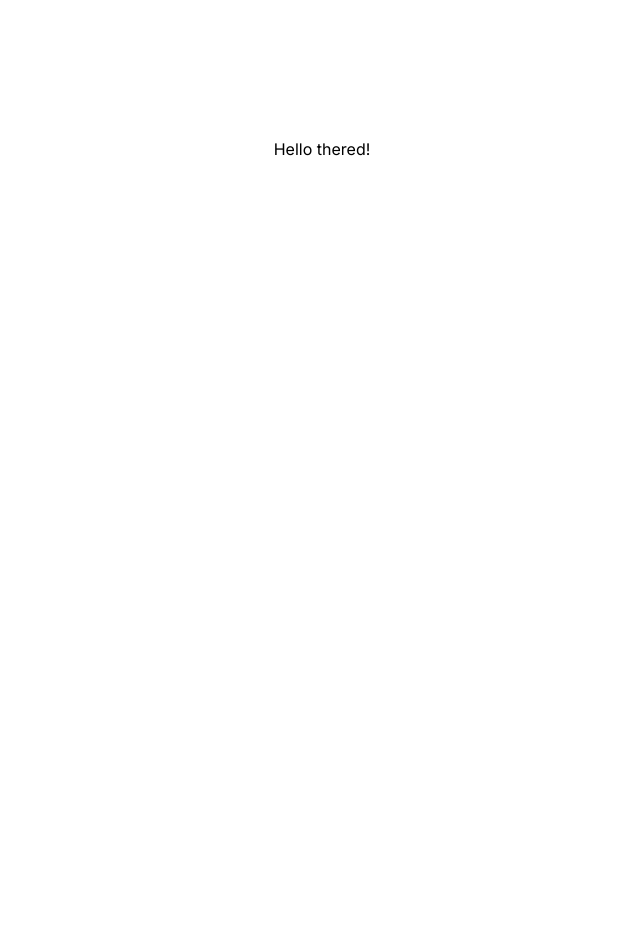
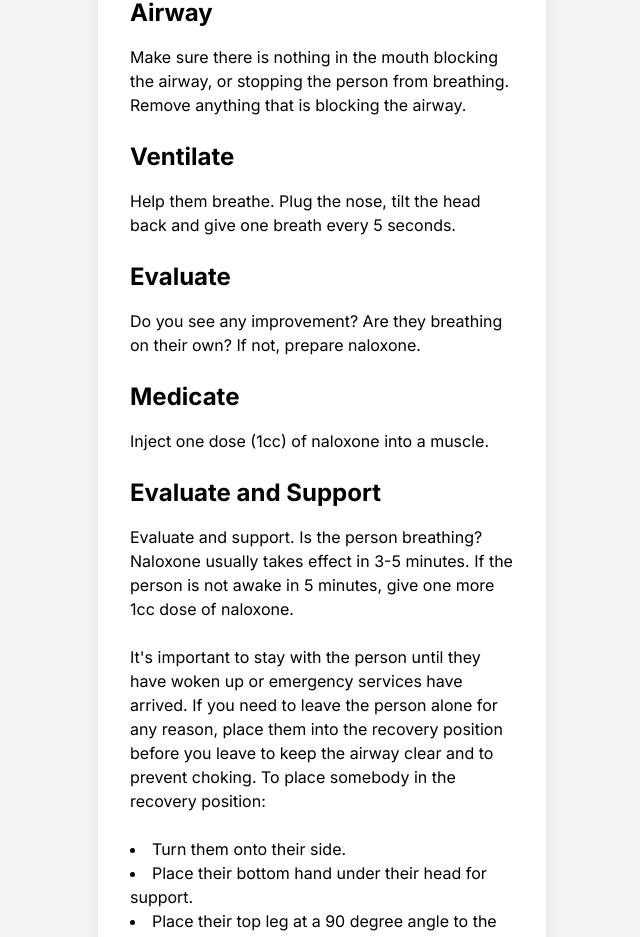
Before and after one commit to ewanbrinkman/stormhacks-2024, a Next.js app: page /resource in a window 1280 px wide. Shown: the part 251-1188 px from the top of the page, without its empty margins (318-958 px from the left). Before the commit the page ends 800 px from the top, so only its background shows below. Built offline with nearby package versions, Linux system fonts and the light colour scheme.

Commit message:
Added Resources

```diff
--- a/src/app/page.tsx
+++ b/src/app/page.tsx
@@ -153,6 +153,7 @@ export default function Home() {
               </Button>
             </div>
           )}
+          <Button href="/resource" className="mt-4">Resources</Button>
         </div>
       </div>
     </main>
--- a/src/app/resource/page.tsx
+++ b/src/app/resource/page.tsx
@@ -1,9 +1,39 @@
+"use client";
+
 export default function Resource() {
-    return (
-      <main className="flex min-h-screen flex-col items-center justify-between p-24">
-        <div className="flex flex-grow relative justify-center items-center">
-          <h1>Hello thered!</h1>
+  return (
+    <main className="flex min-h-screen flex-col items-center justify-between p-24 bg-gray-100">
+      <div className="flex flex-grow relative justify-center items-center">
+        <div className="bg-white p-8 rounded-lg shadow-lg max-w-md mx-auto">
+          <h1 className="text-2xl font-bold mb-4">Stimulate</h1>
+          <p className="mb-6">Check if the person is responsive, can you wake them up?</p>
+
+          <h1 className="text-2xl font-bold mb-4">Airway</h1>
+          <p className="mb-6">Make sure there is nothing in the mouth blocking the airway, or stopping the person from breathing. Remove anything that is blocking the airway.</p>
+
+          <h1 className="text-2xl font-bold mb-4">Ventilate</h1>
+          <p className="mb-6">Help them breathe. Plug the nose, tilt the head back and give one breath every 5 seconds.</p>
+
+          <h1 className="text-2xl font-bold mb-4">Evaluate</h1>
+          <p className="mb-6">Do you see any improvement? Are they breathing on their own? If not, prepare naloxone.</p>
+
+          <h1 className="text-2xl font-bold mb-4">Medicate</h1>
+          <p className="mb-6">Inject one dose (1cc) of naloxone into a muscle.</p>
+
+          <h1 className="text-2xl font-bold mb-4">Evaluate and Support</h1>
+          <p className="mb-6">
+            Evaluate and support. Is the person breathing? Naloxone usually takes effect in 3-5 minutes. If the person is not awake in 5 minutes, give one more 1cc dose of naloxone.
+            <br/><br/>
+            It's important to stay with the person until they have woken up or emergency services have arrived. If you need to leave the person alone for any reason, place them into the recovery position before you leave to keep the airway clear and to prevent choking. To place somebody in the recovery position:
+            <br/><br/>
+            <ul className="list-disc list-inside">
+              <li>Turn them onto their side.</li>
+              <li>Place their bottom hand under their head for support.</li>
+              <li>Place their top leg at a 90 degree angle to the body.</li>
+            </ul>
+          </p>
         </div>
-      </main>
-    );
-  }
+      </div>
+    </main>
+  );
+}
```
